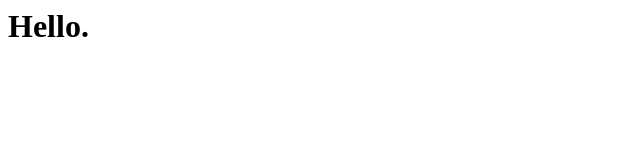
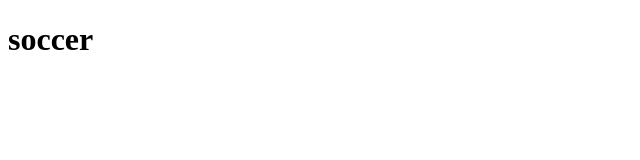
Before and after one commit to HollingHeights/HollingHeights.github.io, a plain HTML site: page dylan/index.html in a window 1280 px wide. Shown: the whole page, without its empty margins (0-640 px from the left). Drawn offline with Linux system fonts and the light colour scheme.

Commit message:
Update index.html

```diff
--- a/dylan/index.html
+++ b/dylan/index.html
@@ -1 +1,9 @@
-<h1> Hello. </h1>
+<!DOCTYPE html>
+<html lang="en">
+<!--This is about dogs playing soccer!-->
+  <head>
+    <meta charset="UTF-8">
+    <title> soccer</title>
+  </head>
+  <body>
+<h1>soccer</h1>
```
